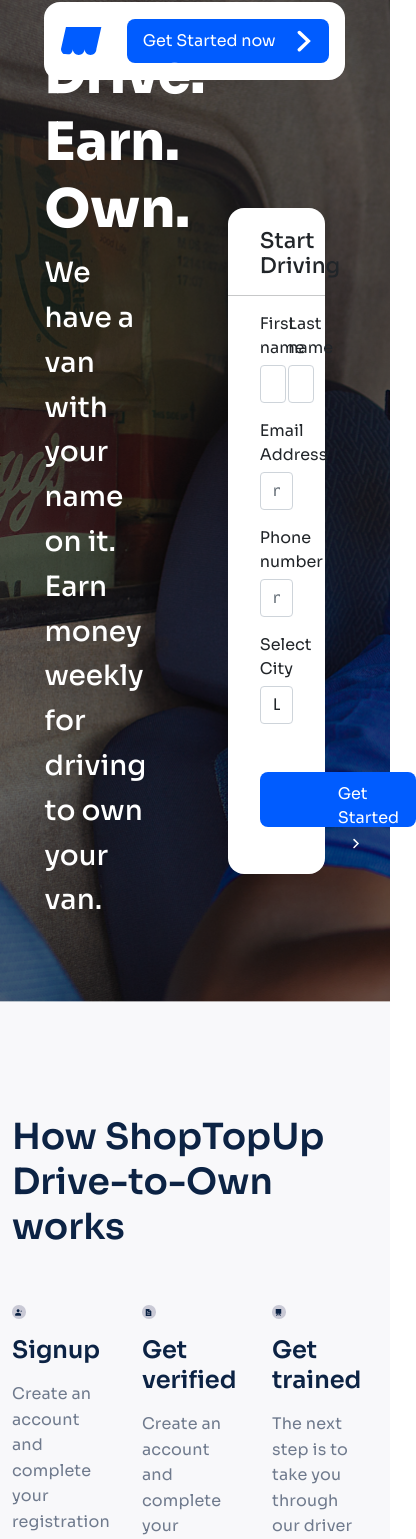
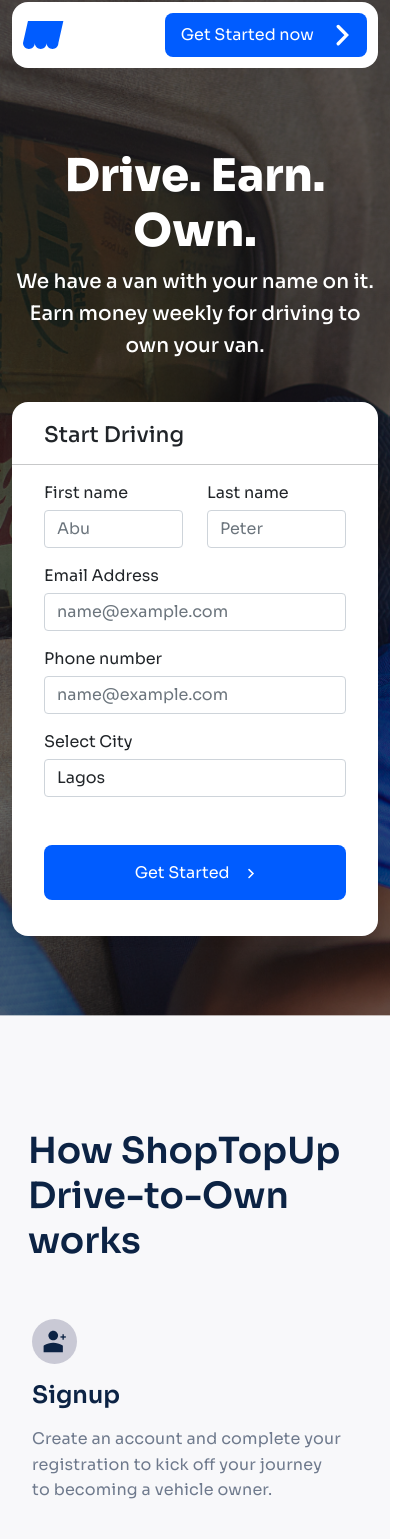
Before and after one commit to chevck/stu-uber, a React (Create React App) app: page / in a window 390 px wide. Shown: the part 30-1569 px from the top of the page, 416 px wide, since content can reach past the window. Built offline with nearby package versions, Linux system fonts and the light colour scheme.

Commit message:
fix styling issues

```diff
--- a/src/App.js
+++ b/src/App.js
@@ -22,8 +22,8 @@
     <div className="stu-drive">
       <div className="container-fluid stu-drive_top-section">
         <div className="row">
-          <div className="col-1"></div>
-          <div className="col-10">
+          <div className="col-md-1"></div>
+          <div className="col-md-10 col-12">
             <div class="stu-drive_top-section_navigation">
               <img src={Logo} alt="ShopTopUp logo" />
               <a href="/" className="stu-drive_top-section_navigation_button">
@@ -32,7 +32,7 @@
             </div>
             <div className="stu-drive_top-section_body">
               <div className="row">
-                <div className="col-6">
+                <div className="col-md-6 col-12">
                   <div className="stu-drive_top-section_body_left">
                     <h1>Drive. Earn. Own.</h1>
                     <h5>
@@ -41,7 +41,7 @@
                     </h5>
                   </div>
                 </div>
-                <div className="col-6">
+                <div className="col-md-6 col-12">
                   <div className="stu-drive_top-section_body_right">
                     <h4>Start Driving</h4>
                     <hr />
@@ -125,7 +125,7 @@
               </div>
             </div>
           </div>
-          <div className="col-1"></div>
+          <div className="col-md-1"></div>
         </div>
       </div>
       <div className="container-fluid stu-drive_section-two">
@@ -134,7 +134,7 @@
             How ShopTopUp Drive-to-Own works
           </h4>
           <div className="row">
-            <div className="col-4 stu-drive_section-two_howto">
+            <div className="col-md-4 col-12 stu-drive_section-two_howto">
               <div className="stu-drive_section-two_howto_icon-wrapper">
                 <img src={User} alt="user" className="img-fluid" />
               </div>
@@ -144,7 +144,7 @@
                 your journey to becoming a vehicle owner.
               </p>
             </div>
-            <div className="col-4 stu-drive_section-two_howto">
+            <div className="col-md-4 col-12 stu-drive_section-two_howto">
               <div className="stu-drive_section-two_howto_icon-wrapper">
                 <img src={Doc} alt="user" className="img-fluid" />
               </div>
@@ -156,7 +156,7 @@
                 your journey to becoming a vehicle owner.
               </p>
             </div>
-            <div className="col-4 stu-drive_section-two_howto">
+            <div className="col-md-4 col-12 stu-drive_section-two_howto">
               <div className="stu-drive_section-two_howto_icon-wrapper">
                 <img src={Training} alt="user" className="img-fluid" />
               </div>
@@ -171,7 +171,7 @@
             </div>
           </div>
           <div className="row">
-            <div className="col-4 stu-drive_section-two_howto">
+            <div className="col-md-4 col-12 stu-drive_section-two_howto">
               <div className="stu-drive_section-two_howto_icon-wrapper">
                 <img src={Vehicle} alt="user" className="img-fluid" />
               </div>
@@ -183,7 +183,7 @@
                 start driving.
               </p>
             </div>
-            <div className="col-4 stu-drive_section-two_howto">
+            <div className="col-md-4 col-12 stu-drive_section-two_howto">
               <div className="stu-drive_section-two_howto_icon-wrapper">
                 <img src={Money} alt="user" className="img-fluid" />
               </div>
@@ -211,7 +211,7 @@
       <div className="container-fluid stu-drive_section-four">
         <div className="container">
           <div className="row">
-            <div className="col-3">
+            <div className="col-md-3 col-12">
               <h2 className="stu-drive_section-four_title">
                 Explore our Benefits
               </h2>
@@ -221,10 +221,10 @@
                 alt="arrow-ups"
               />
             </div>
-            <div className="col-2" />
-            <div className="col-7 stu-drive_section-four_benefits">
+            <div className="col-md-2" />
+            <div className="col-md-7 col-12 stu-drive_section-four_benefits">
               <div className="row">
-                <div className="col-6">
+                <div className="col-md-6 col-12">
                   <div className="stu-drive_section-four_benefits_icon-wrapper">
                     <img src={VehicleWhite} alt="user" className="img-fluid" />
                   </div>
@@ -236,7 +236,7 @@
                     driving to own your van.
                   </p>
                 </div>
-                <div className="col-6">
+                <div className="col-md-6 col-12">
                   <div className="stu-drive_section-four_benefits_icon-wrapper">
                     <img src={Services} alt="user" className="img-fluid" />
                   </div>
@@ -250,7 +250,7 @@
                 </div>
               </div>
               <div className="row">
-                <div className="col-6">
+                <div className="col-md-6 col-12">
                   <div className="stu-drive_section-four_benefits_icon-wrapper">
                     <img src={MoneyWhite} alt="user" className="img-fluid" />
                   </div>
@@ -262,7 +262,7 @@
                     driving to own your van.
                   </p>
                 </div>
-                <div className="col-6">
+                <div className="col-md-6 col-12">
                   <div className="stu-drive_section-four_benefits_icon-wrapper">
                     <img src={Cancel} alt="user" className="img-fluid" />
                   </div>
@@ -291,7 +291,7 @@
       </div>
       <div className="container stu-drive_footer">
         <div className="row">
-          <div className="col-4">
+          <div className="col-md-4 col-12">
             <div className="stu-drive_footer_left">
               <div className="stu-drive_footer_left-brand">
                 <img src={Logo} alt="stu-logo" className="img-fluid" />
@@ -306,7 +306,7 @@
             </div>
           </div>
           <div className="col-4"></div>
-          <div className="col-4">
+          <div className="col-md-4 col-12">
             <p className="stu-drive_footer_right">
               For further questions and assistance, contact us.
               <br />
--- a/src/style.scss
+++ b/src/style.scss
@@ -21,6 +21,10 @@
       justify-content: space-between;
       margin-top: 2rem;
 
+      @media only screen and (max-width: 768px) {
+        padding: 0.7rem;
+      }
+
       &_button {
         color: white;
         font-size: 16px;
@@ -37,12 +41,35 @@
 
     &_body {
       padding: 8rem 0;
+
+      @media only screen and (max-width: 768px) {
+        padding: 5rem 0;
+      }
+
       &_left {
         color: #fff;
         position: absolute;
         top: 50%;
         transform: translate(0, -50%);
         width: 42%;
+
+        @media only screen and (max-width: 768px) {
+          position: initial;
+          width: 100%;
+          transform: initial;
+
+          h1 {
+            font-size: 45px !important;
+            line-height: 55px !important;
+            text-align: center !important;
+          }
+
+          h5 {
+            width: 100% !important;
+            font-size: 20px !important;
+            text-align: center !important;
+          }
+        }
 
         h5 {
           width: 69%;
@@ -64,6 +91,11 @@
         box-shadow: 0px 5px 10px rgba(0, 0, 0, 0.04);
         border-radius: 16px;
         padding: 20px 0px;
+
+        @media only screen and (max-width: 768px) {
+          width: 100%;
+          margin-top: 2rem;
+        }
 
         h4,
         form {
@@ -104,6 +136,9 @@
 
     .row {
       margin-bottom: 2.5rem;
+      @media only screen and (max-width: 768px) {
+        margin-bottom: 0;
+      }
     }
 
     &_title {
@@ -112,8 +147,19 @@
       line-height: 45px;
       color: #0c2344;
       margin-bottom: 3.5rem;
+      @media only screen and (max-width: 768px) {
+        margin-left: 1rem;
+      }
     }
     &_howto {
+      @media only screen and (max-width: 768px) {
+        margin-bottom: 2rem;
+        padding-left: 2rem;
+        &_icon-wrapper {
+          width: 11.5vw !important;
+          height: 11.5vw !important;
+        }
+      }
       &_icon-wrapper {
         width: 3.5vw;
         height: 3.5vw;
@@ -151,12 +197,19 @@
 
   &_section-three {
     padding: 7rem 0;
+
+    @media only screen and (max-width: 768px) {
+      padding: 5rem 2rem;
+    }
     &_title {
       font-weight: 600;
       font-size: 36px;
       line-height: 45px;
       color: #0c2344;
       margin-bottom: 3.5rem;
+      @media only screen and (max-width: 768px) {
+        margin-bottom: 2rem;
+      }
     }
     &_cars {
       display: flex;
@@ -172,6 +225,20 @@
         padding: 3rem;
         text-align: center;
         margin-right: 3rem;
+
+        &:last-child {
+          margin-right: 0;
+        }
+
+        @media only screen and (max-width: 768px) {
+          width: 340px;
+          height: 430px;
+          padding: 2rem;
+
+          &:last-child {
+            margin-right: 1rem !important;
+          }
+        }
 
         &_name {
           font-weight: 600;
@@ -218,15 +285,25 @@
     background-color: #0c2344;
     padding: 7rem 0;
 
+    @media only screen and (max-width: 768px) {
+      padding: 5rem 1.25rem;
+    }
+
     &_title {
       color: #fff;
       font-weight: 600;
       font-size: 48px;
       line-height: 60px;
+      @media only screen and (max-width: 768px) {
+        margin-bottom: 3rem;
+      }
     }
 
     &_arrowups {
       margin-top: 2rem;
+      @media only screen and (max-width: 768px) {
+        display: none;
+      }
     }
 
     &_benefits {
@@ -234,6 +311,9 @@
 
       .row {
         margin-bottom: 3rem;
+        @media only screen and (max-width: 768px) {
+          margin-bottom: 0;
+        }
       }
 
       &_icon-wrapper {
@@ -244,6 +324,11 @@
         display: flex;
         align-items: center;
         justify-content: center;
+
+        @media only screen and (max-width: 768px) {
+          width: 13.5vw;
+          height: 13.5vw;
+        }
       }
       img {
         position: relative;
@@ -265,6 +350,10 @@
         font-size: 16px;
         line-height: 160%;
         letter-spacing: 0.01em;
+
+        @media only screen and (max-width: 768px) {
+          margin-bottom: 3rem;
+        }
       }
     }
   }
@@ -273,6 +362,11 @@
     background-color: #eaedf5;
     padding: 10rem 0;
     text-align: center;
+
+    @media only screen and (max-width: 768px) {
+      padding: 5rem 0;
+      padding-bottom: 9rem;
+    }
 
     &_title {
       font-weight: 600;
@@ -291,6 +385,10 @@
       width: 43%;
       margin: auto;
       margin-top: 10px;
+
+      @media only screen and (max-width: 768px) {
+        width: 90%;
+      }
     }
 
     &_button {
@@ -313,13 +411,22 @@
   }
 
   &_footer {
-    padding: 5rem 0;
+    padding: 5rem;
+    @media only screen and (max-width: 768px) {
+      padding: 2rem;
+      margin: 3rem 0px;
+    }
     &_right {
       font-size: 16px;
       line-height: 160%;
       letter-spacing: 0.01em;
       color: #0c2344;
       font-weight: 300;
+      @media only screen and (max-width: 768px) {
+        margin: 1rem;
+        text-align: center;
+        margin-top: 3rem;
+      }
     }
 
     &_left {
@@ -339,6 +446,10 @@
           margin-bottom: 0;
           font-size: 21px;
         }
+
+        @media only screen and (max-width: 768px) {
+          justify-content: center;
+        }
       }
 
       &_links {
@@ -352,6 +463,9 @@
           letter-spacing: 0.01em;
           color: #0c2344;
         }
+        @media only screen and (max-width: 768px) {
+          justify-content: center;
+        }
       }
     }
   }
```
